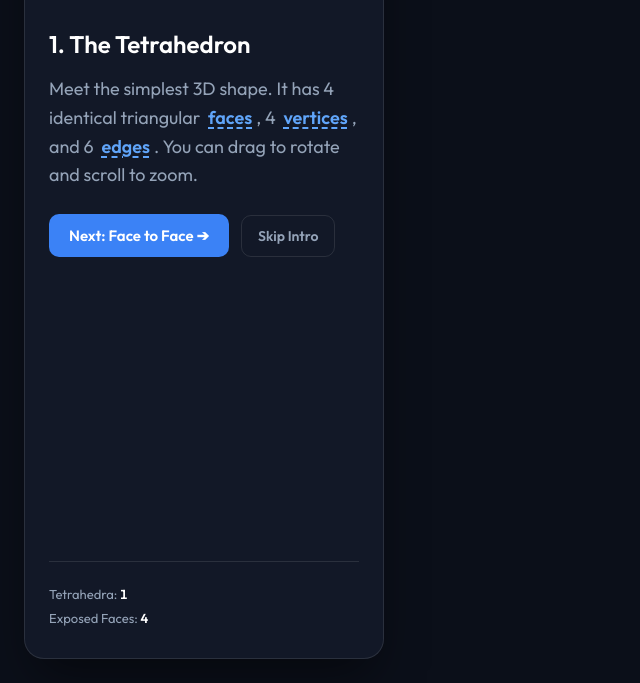
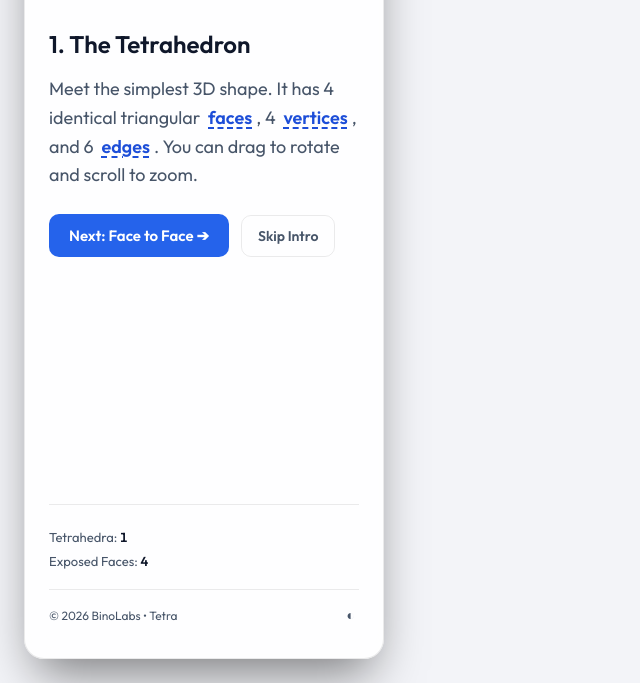
Before and after one commit to mabino/tetra, a website built with Vite: page index.html in a window 1280 px wide. Shown: the part 117-800 px from the top of the page, without its empty margins (0-640 px from the left). Built offline with nearby package versions, Linux system fonts and the light colour scheme.

Commit message:
Add Light/Dark mode and thin footer with theme toggle

```diff
--- a/index.html
+++ b/index.html
@@ -4,6 +4,12 @@
     <meta charset="UTF-8" />
     <meta name="viewport" content="width=device-width, initial-scale=1.0" />
     <title>The Beauty of Tetrahedra</title>
+    <script>
+      (function () {
+        var t = localStorage.getItem('binolabs-theme') || localStorage.getItem('seccam-theme');
+        if (t) document.documentElement.setAttribute('data-theme', t);
+      })();
+    </script>
     <link rel="stylesheet" href="./style.css">
     <link rel="preconnect" href="https://fonts.googleapis.com">
     <link rel="preconnect" href="https://fonts.gstatic.com" crossorigin>
@@ -79,6 +85,11 @@
           <p>Tetrahedra: <span id="stat-tets">1</span></p>
           <p>Exposed Faces: <span id="stat-faces">4</span></p>
         </div>
+
+        <footer class="sidebar-footer">
+          <span>&copy; 2026 BinoLabs &bull; Tetra</span>
+          <button id="theme-toggle" title="Toggle light/dark theme" aria-label="Toggle light/dark theme">◐</button>
+        </footer>
       </div>
 
       <div id="canvas-container"></div>
--- a/main.js
+++ b/main.js
@@ -490,4 +490,25 @@ document.addEventListener('click', (e) => {
   }
 });
 
+// Theme Toggle & System Theme Adaptation
+const themeBtn = document.getElementById('theme-toggle');
+if (themeBtn) {
+  themeBtn.addEventListener('click', function () {
+    const pinned = document.documentElement.getAttribute('data-theme');
+    const effective = pinned ||
+      (window.matchMedia && window.matchMedia('(prefers-color-scheme: dark)').matches ? 'dark' : 'light');
+    const next = effective === 'dark' ? 'light' : 'dark';
+    document.documentElement.setAttribute('data-theme', next);
+    localStorage.setItem('binolabs-theme', next);
+  });
+}
+
+if (window.matchMedia) {
+  window.matchMedia('(prefers-color-scheme: dark)').addEventListener('change', function () {
+    if (!localStorage.getItem('binolabs-theme') && !localStorage.getItem('seccam-theme')) {
+      document.documentElement.removeAttribute('data-theme');
+    }
+  });
+}
+
 animate();
--- a/style.css
+++ b/style.css
@@ -1,4 +1,5 @@
 :root {
+  color-scheme: dark;
   --bg-color: #0b0f19;
   --panel-bg: rgba(22, 28, 45, 0.75);
   --panel-border: rgba(255, 255, 255, 0.1);
@@ -7,6 +8,29 @@
   --accent-color: #3b82f6;
   --accent-hover: #60a5fa;
   --glass-blur: 16px;
+}
+
+@media (prefers-color-scheme: light) {
+  :root:not([data-theme="dark"]) {
+    color-scheme: light;
+    --bg-color: #f3f4f8;
+    --panel-bg: rgba(255, 255, 255, 0.88);
+    --panel-border: rgba(0, 0, 0, 0.08);
+    --text-primary: #0f172a;
+    --text-secondary: #475569;
+    --accent-color: #2563eb;
+    --accent-hover: #1d4ed8;
+  }
+}
+:root[data-theme="light"] {
+  color-scheme: light;
+  --bg-color: #f3f4f8;
+  --panel-bg: rgba(255, 255, 255, 0.88);
+  --panel-border: rgba(0, 0, 0, 0.08);
+  --text-primary: #0f172a;
+  --text-secondary: #475569;
+  --accent-color: #2563eb;
+  --accent-hover: #1d4ed8;
 }
 
 * {
@@ -98,7 +122,7 @@ header p {
 .step h2 {
   font-size: 24px;
   font-weight: 600;
-  color: #fff;
+  color: var(--text-primary);
 }
 
 .step p {
@@ -246,9 +270,36 @@ select {
 }
 
 #stats span {
-  color: #fff;
+  color: var(--text-primary);
   font-weight: 600;
   font-variant-numeric: tabular-nums;
+}
+
+footer.sidebar-footer {
+  margin-top: 20px;
+  padding-top: 14px;
+  border-top: 1px solid var(--panel-border);
+  display: flex;
+  align-items: center;
+  justify-content: space-between;
+  font-size: 12px;
+  color: var(--text-secondary);
+}
+
+#theme-toggle {
+  background: none;
+  border: none;
+  cursor: pointer;
+  color: var(--text-secondary);
+  font-size: 14px;
+  line-height: 1;
+  padding: 4px;
+  transition: color 0.2s, transform 0.2s;
+}
+
+#theme-toggle:hover {
+  color: var(--text-primary);
+  transform: scale(1.1);
 }
 
 @media (max-width: 768px) {
```
Also changed, not shown: 1 other file.
